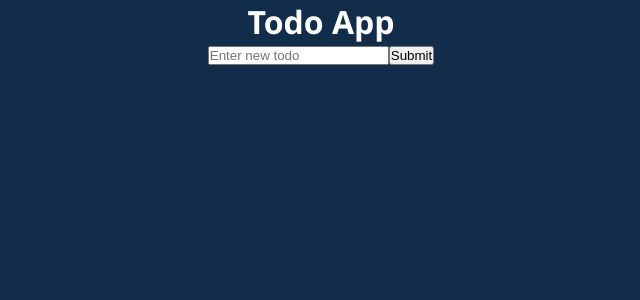
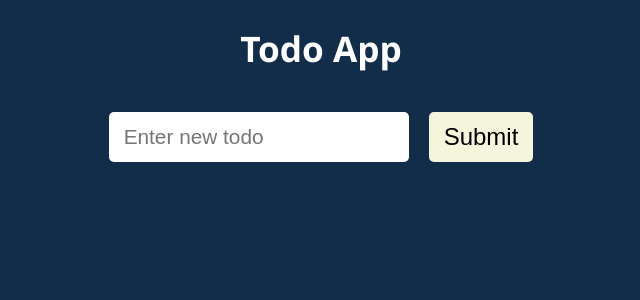
Before and after one commit to shykulamykhailo/25-todo-app-v2, a React (Create React App) app: page / in a window 1280 px wide. Shown: the top 300 px of the page, without its empty margins (319-959 px from the left). Built offline with nearby package versions, Linux system fonts and the light colour scheme.

Commit message:
styles for todoForm

```diff
--- a/src/App.css
+++ b/src/App.css
@@ -1,3 +1,11 @@
 .App {
   text-align: center;
+  max-width: 600px;
+  margin: 0 auto;
 }
+
+h1 {
+  font-size: 2.2rem;
+  margin-bottom: 40px;
+  margin-top: 24px;
+}
--- a/src/components/Todos/TodoForm.js
+++ b/src/components/Todos/TodoForm.js
@@ -1,4 +1,6 @@
 import { useState } from 'react'
+import styles from './TodoForm.module.css'
+
 function TodoForm({ addTodo }) {
   const [text, setText] = useState('')
   const onSubmitHandler = (event) => {
@@ -7,6 +9,7 @@
     setText('')
   }
   return (
+    <div className={styles.todoFormContainer}>
       <form onSubmit={onSubmitHandler}>
         <input
           placeholder="Enter new todo"
@@ -15,6 +18,7 @@
         ></input>
         <button type="submit">Submit</button>
       </form>
+    </div>
   )
 }
 
--- a/src/components/Todos/TodoForm.module.css
+++ b/src/components/Todos/TodoForm.module.css
@@ -0,0 +1,35 @@
+.todoFormContainer {
+  margin-bottom: 30 px;
+}
+
+.todoFormContainer form {
+  display: flex;
+  align-items: center;
+  justify-content: center;
+  margin-bottom: 30px;
+}
+
+.todoFormContainer input {
+  width: 45%;
+  height: 30px;
+  font-size: 1.3rem;
+}
+
+.todoFormContainer button {
+  margin-left: 20px;
+  height: 50px;
+  cursor: pointer;
+  background-color: beige;
+  font-size: 1.5rem;
+}
+
+.todoFormContainer button:hover {
+  background-color: rgb(240, 240, 155);
+}
+
+.todoFormContainer input,
+button {
+  padding: 10px 15px;
+  border: none;
+  border-radius: 5px;
+}
```
Lines whose indentation alone changed are shown as unchanged.
